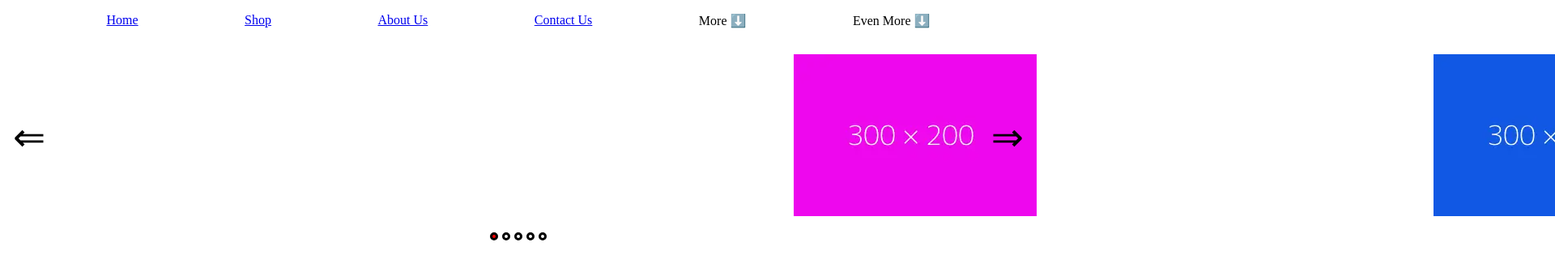
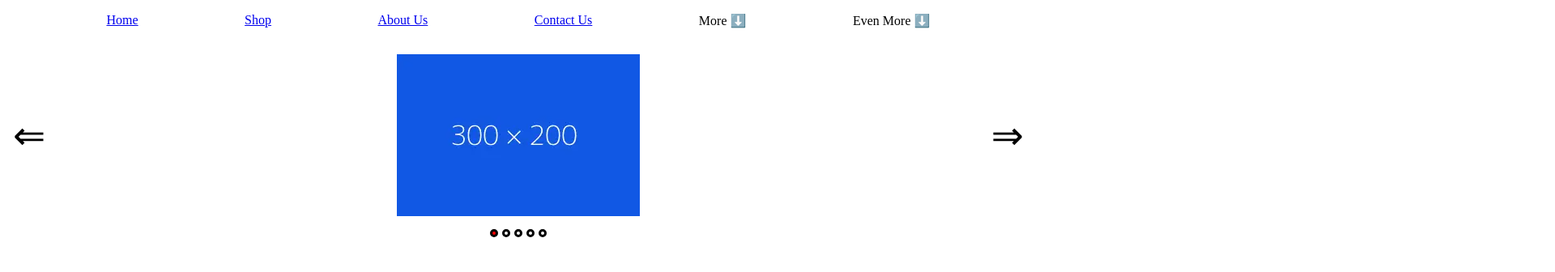
Before and after one commit to Kupa-Kupa/Slider-and-Scroller, a plain HTML site: page index.html in a window 1280 px wide. Both pictures are taken after a click on the item "More ⬇️". Shown: the top 336 px of the page at 81% size, 1920 px wide, since content can reach past the window. Drawn offline with Linux system fonts and the light colour scheme.

Commit message:
Add slider interval and arrows
Slider will now change slide when clicking the left or right arrows
and will automatically slide to the right on an interval.

```diff
--- a/scripts/main.js
+++ b/scripts/main.js
@@ -117,19 +117,70 @@ function displayDropdown(event) {
   //       dropdown[i].classList.toggle('hidden');
   //     }
   //   }
+}
 
-  /* Image Slider */
-  /* Links
+/* Image Slider */
+/* Links
   https://www.youtube.com/watch?v=9HcxHDS2w1s
   https://www.youtube.com/watch?v=pcmCtB9l4aY
   */
 
-  const slider = document.querySelector('.slider');
-  const rightArrow = document.querySelector('.right-arrow');
+let currentImage = 1;
+let intervalTimer = 3000;
+let slideLoop = setInterval(moveRight, intervalTimer);
+showSlide();
 
-  rightArrow.addEventListener('click', moveRight);
+function showSlide() {
+  const img = document.querySelector(`.image-${currentImage}`);
+  img.style.display = 'inline-block';
+}
 
-  // function moveRight(){
-  //   slider.style.left = -100%;
-  // }
+// move slider on right arrow click
+const rightArrow = document.querySelector('.right-arrow');
+rightArrow.addEventListener('click', moveRight);
+
+function moveRight() {
+  // get current image and set display to none
+  const currentImg = document.querySelector(`.image-${currentImage}`);
+  currentImg.style.display = 'none';
+
+  // check if slider is within the number of images or need to loop to start
+  if (currentImage < 5) {
+    currentImage++;
+  } else {
+    currentImage = 1;
+  }
+
+  // get new image and set display to inline-block
+  const newImg = document.querySelector(`.image-${currentImage}`);
+  newImg.style.display = 'inline-block';
+
+  // clear interval and then reset the interval timer
+  clearInterval(slideLoop);
+  slideLoop = setInterval(moveRight, intervalTimer);
 }
+
+// move slider on left arrow click
+const leftArrow = document.querySelector('.left-arrow');
+leftArrow.addEventListener('click', moveLeft);
+
+function moveLeft() {
+  // get current image and set display to none
+  const currentImg = document.querySelector(`.image-${currentImage}`);
+  currentImg.style.display = 'none';
+
+  // check if slider is within the number of images or need to loop to end
+  if (currentImage > 1) {
+    currentImage--;
+  } else {
+    currentImage = 5;
+  }
+
+  // get new image and set display to inline-block
+  const newImg = document.querySelector(`.image-${currentImage}`);
+  newImg.style.display = 'inline-block';
+
+  // clear interval and then reset the interval timer
+  clearInterval(slideLoop);
+  slideLoop = setInterval(moveRight, intervalTimer);
+}
--- a/styles/style.css
+++ b/styles/style.css
@@ -61,7 +61,7 @@
 
 .slider {
   position: relative;
-  display: flex;
+  /* display: flex; */
   /* gap: 2rem; */
   /* overflow: hidden; */
 }
@@ -87,10 +87,20 @@
   inset: 0;
 } */
 
-.slide {
+/* .slide {
   width: 300px;
   margin-left: calc((100% - 300px) / 2);
   margin-right: auto;
+} */
+
+.slide {
+  display: flex;
+  justify-content: center;
+  align-items: center;
+}
+
+.slide > img {
+  display: none;
 }
 
 .slider-picker {
```
